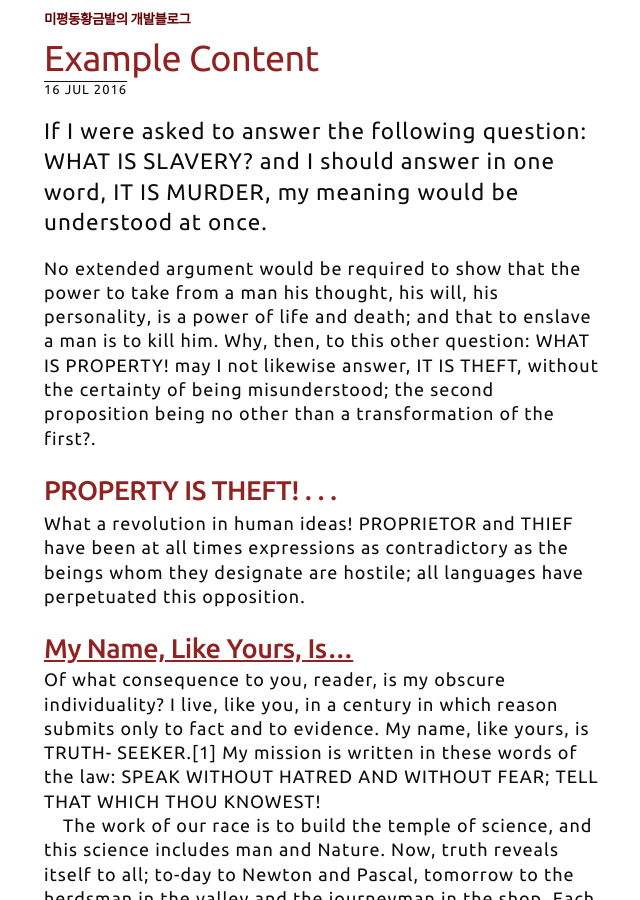
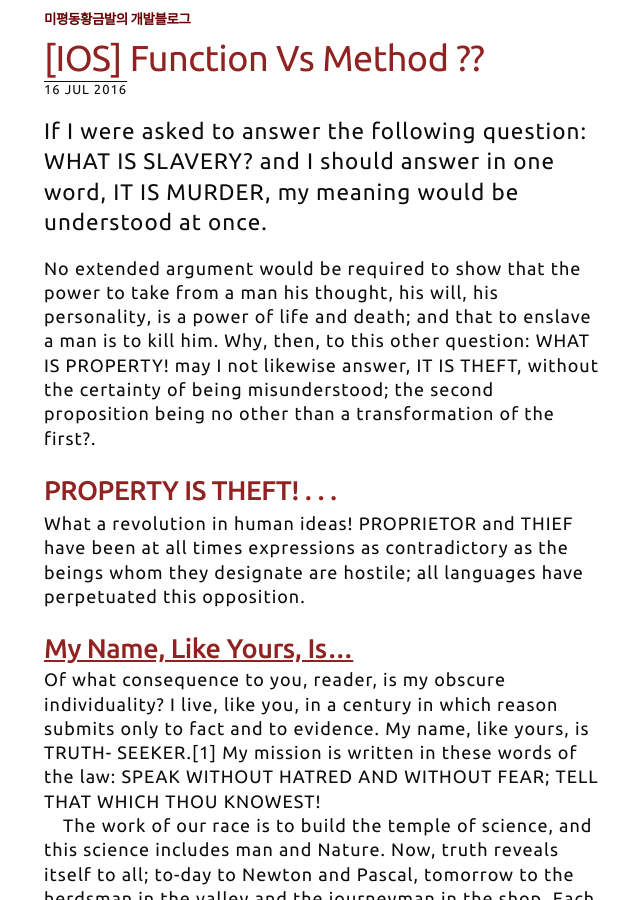
Before and after one commit to kimdaeman14/kimdaeman14.github.io, a Jekyll site: the page built from _posts/2016-07-16-example-content.md, in a window 1280 px wide and 900 px high. Shown: the whole window, without its empty margins (316-956 px from the left). Built offline with Jekyll 4.4.1, drawn with Linux system fonts in a browser that asks for light colours.

Commit message:
Update 2016-07-16-example-content.md

```diff
--- a/_posts/2016-07-16-example-content.md
+++ b/_posts/2016-07-16-example-content.md
@@ -1,5 +1,5 @@
 ---
-title:        "Example content"
+title:        "[iOS] function vs method ?? "
 description:  "A short description of the page's content"
 author:       "P.J."
 tags:
```
